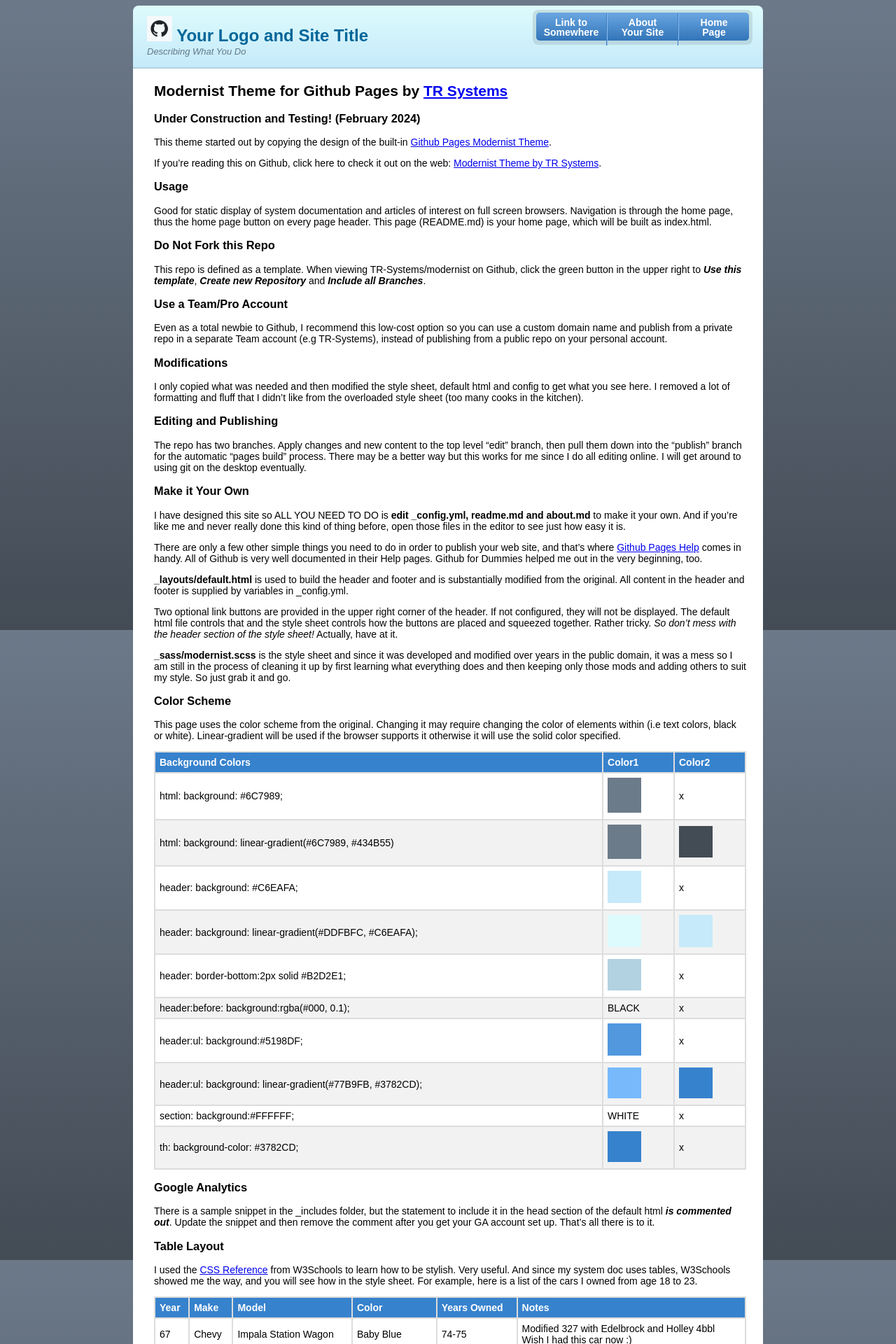
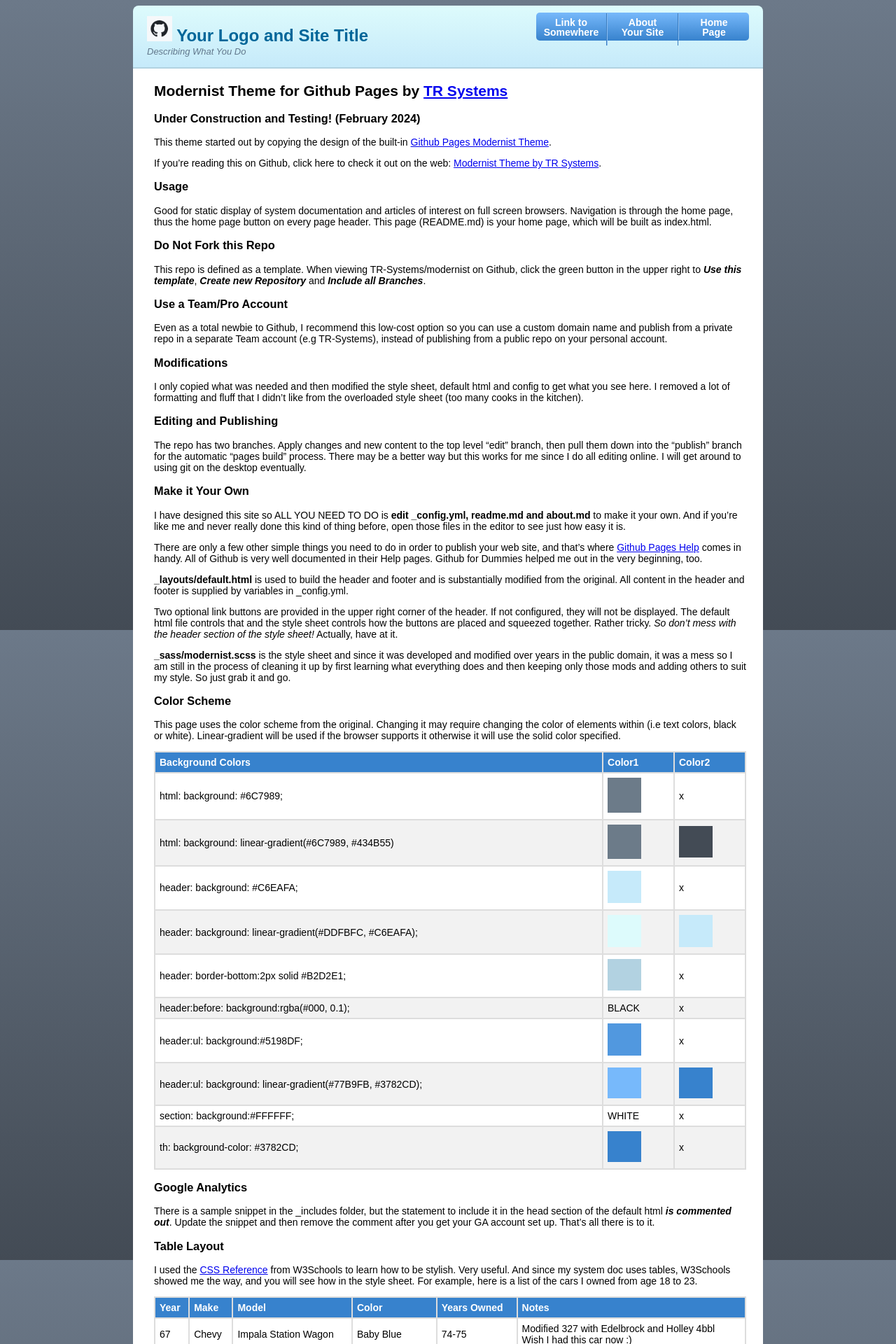
Before and after one commit to TR-Systems/modernist, a Jekyll site: the page built from README.md, in a window 1280 px wide. Shown: the top 1920 px of the page at 70% size. Built offline with Jekyll 4.4.1, drawn with Linux system fonts in a browser that asks for light colours; our own code applies the rules of GitHub Pages for plain Markdown files.

Commit message:
Update modernist.scss remove before element from ul

```diff
--- a/_sass/modernist.scss
+++ b/_sass/modernist.scss
@@ -68,18 +68,6 @@ header {
     background: linear-gradient(#77B9FB, #3782CD);
     border-radius:5px;
     width:auto;
-
-    &:before {
-      content:'';
-      position:absolute;
-      z-index:-1;
-      left:-5px;
-      top:-4px;
-      right:-5px;
-      bottom:-6px;
-      background:rgba(#000, 0.1);
-      border-radius: 8px;
-    }
 
     li {
       width:100px;
```
